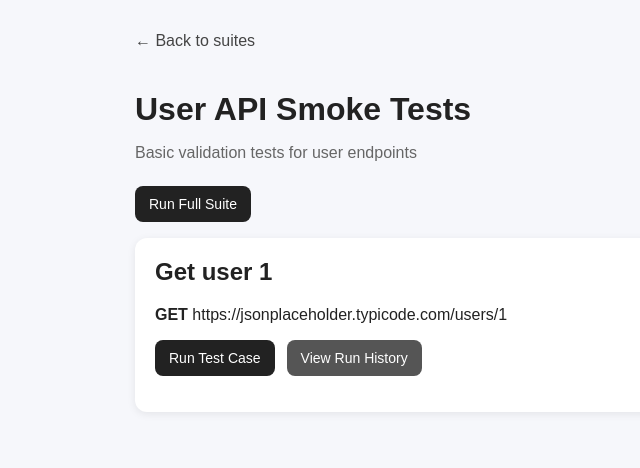
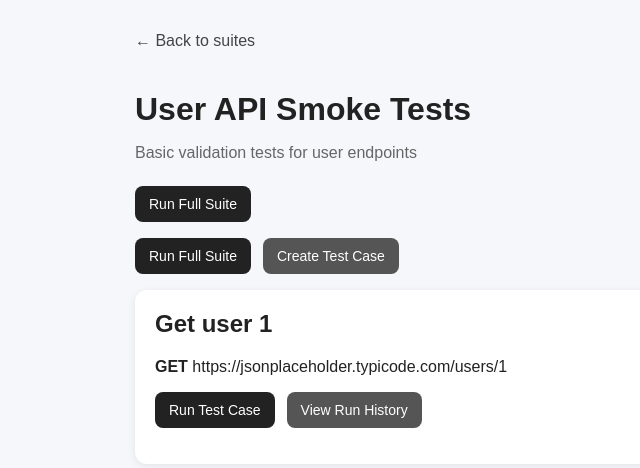
Before and after one commit to ryancrandall801/api-testing-playground, a FastAPI app: page /ui/suites/1 in a window 1280 px wide. Shown: the top 468 px of the page, without its empty margins (55-695 px from the left). Run offline with FastAPI, Linux system fonts and the light colour scheme; data comes from the database, SQL or seed files in the repository.

Commit message:
add UI form for creating test cases

```diff
--- a/main.py
+++ b/main.py
@@ -116,6 +116,51 @@ def create_test_case(test_case: TestCaseCreate):
         session.refresh(db_case)
 
         return db_case
+
+
+@app.get("/ui/suites/{suite_id}/cases/create", response_class=HTMLResponse)
+def new_case_form(request: Request, suite_id: int = Path(gt=0)):
+    with Session(engine) as session:
+        suite = session.get(TestSuite, suite_id)
+
+        if not suite:
+            raise HTTPException(status_code=404, detail="Suite not found")
+
+        return templates.TemplateResponse(
+            "new_case.html",
+            {
+                "request": request,
+                "suite": suite,
+            },
+        )
+
+
+@app.post("/ui/suites/{suite_id}/cases/create")
+def create_case_ui(
+    suite_id: int,
+    name: str = Form(...),
+    method: str = Form(...),
+    url: str = Form(...),
+):
+    with Session(engine) as session:
+
+        db_case = TestCase(
+            suite_id=suite_id,
+            name=name,
+            method=method,
+            url=url,
+            assertions_json=json.dumps([
+                {"type": "status_code_equals", "expected": 200}
+            ]),
+        )
+
+        session.add(db_case)
+        session.commit()
+
+        return RedirectResponse(
+            url=f"/ui/suites/{suite_id}",
+            status_code=303,
+        )
 
 
 @app.post("/cases/{case_id}/run")
--- a/templates/suite_detail.html
+++ b/templates/suite_detail.html
@@ -17,6 +17,16 @@
             <form action="/ui/suites/{{ suite.id }}/run" method="post">
                 <button type="submit">Run Full Suite</button>
             </form>
+        </div>
+
+        <div class="actions">
+            <form action="/ui/suites/{{ suite.id }}/run" method="post">
+                <button type="submit">Run Full Suite</button>
+            </form>
+
+            <a class="secondary-button" href="/ui/suites/{{ suite.id }}/cases/create">
+                Create Test Case
+            </a>
         </div>
 
         <div class="card-list">
```
Also changed, not shown: templates/new_case.html (added, +39 -0 lines).
